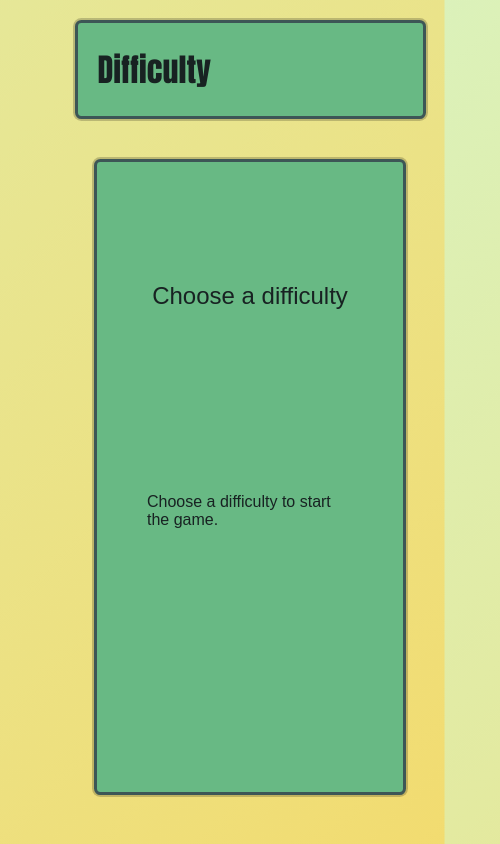
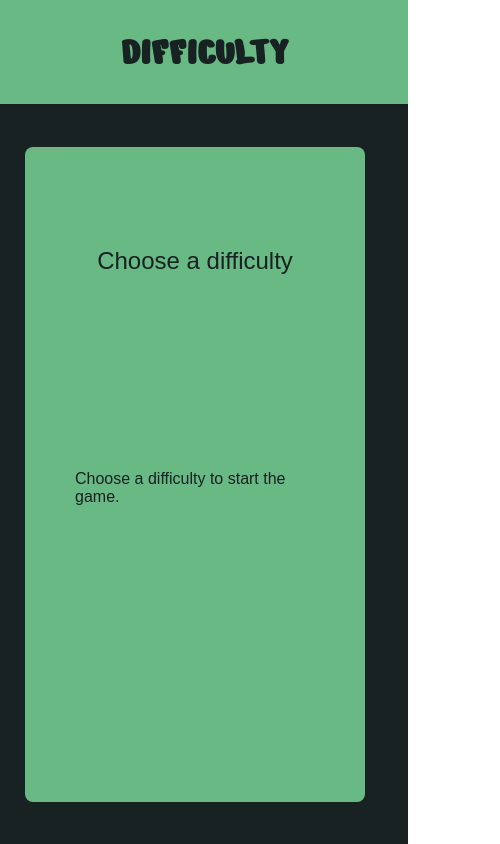
Before and after one commit to FerRomMu/React-QuizzApp-UsingApiRest, a React (Create React App) app: page / in a window 390 px wide. Shown: the whole page, 500 px wide, since content can reach past the window. Built offline with nearby package versions, Linux system fonts and the light colour scheme; no server answers.

Commit message:
Cambie los estilos para agregar otro fondo con ideas a futuro de que desaparezca en responsive.

```diff
--- a/src/App.css
+++ b/src/App.css
@@ -1,19 +1,44 @@
+@import url('https://fonts.googleapis.com/css2?family=Nerko+One&display=swap');
+
 * {
     box-sizing: border-box;
     font-family: 'Montserrat', sans-serif;
     font-weight: normal;
+    margin: 0;
 }
 
 body {
-    margin: 0;
+    width: 100vw;
+    height: 100vh;
+}
+
+#root {
+    width: 100%;
+    height: 100%;
+    display: flex;
+    justify-content: center;
+}
+
+.gameContainer {
+    display: flex;
+    align-items: center;
+    flex-direction: column;
+    width: 60%;
+    height: 100%;
+    min-width: 425px;
+    background-color: #182222;
+    z-index: 1000;
+    box-shadow: 0px 0px 4px 0px #182222;
+}
+
+.backgroundContainer {
+    position: absolute;
+    width: 100%;
+    height: 100%;
     background: linear-gradient(-45deg, #FED049, #CFFDE1);
     background-size: 400% 400%;
     animation: gradient 15s ease infinite;
-    width: 100vw;
-    height: 100vh;
-    min-width: 500px;
-    display: flex;
-    justify-content: center;
+    z-index: 1;
 }
 
 @keyframes gradient {
@@ -31,24 +56,25 @@ body {
 /*Boxes*/
 header, section, button {
     margin-bottom: 20px;
-    margin-top: 20px;
-    border: solid 3px;
     background: #68B984;
-    border-radius: 0.4em;
-    border-color: #3D5656;
-    box-shadow: 0px 0px 0px 2px rgba(0, 0, 0, 0.2);
     color: #182222;
+}
+
+section, button {
+    border-radius: 0.5em;
 }
 
 header {
     padding: 0.8px;
     padding-left: 20px;
-    width: 90vw;
+    width: 100%;
+    text-align: center;
+    box-shadow: 0px 0px 4px 0px #182222;
 }
 
 main {
     margin: auto;
-    width: 80vw;
+    width: 80%;
     height: 80vh;
     display: flex;
     flex-direction: column;
@@ -69,21 +95,9 @@ section {
 
 h1 {
     font-weight: bold;
-    font-family:Impact, 'Arial Narrow Bold', sans-serif;
-    font-size: 2em;
+    font-family: 'Nerko One';
+    font-size: 2.5em;
     margin: 0.67em 0;
-}
-
-.correctSection {
-    background-color: rgb(136, 255, 136);
-    color:#182222;
-    justify-content: center;
-}
-
-.incorrectSection {
-    background-color: rgb(228, 94, 94);
-    color:#182222;
-    justify-content: center;
 }
 
 .buttonsDiv {
--- a/src/App.js
+++ b/src/App.js
@@ -11,11 +11,14 @@ function App() {
   const hasEnded = quizz.hasEnded
 
   return (
-    <div>
-      { !difficulty? <Menu/> : null }
-      { difficulty && !hasEnded? <Questions/> : null }
-      { difficulty && hasEnded? <Results/> : null }
-    </div>
+    <>
+      <div className="gameContainer">
+        { !difficulty? <Menu/> : null }
+        { difficulty && !hasEnded? <Questions/> : null }
+        { difficulty && hasEnded? <Results/> : null }
+      </div>
+      <div className="backgroundContainer">???????</div>
+    </>
   );
 }
 
--- a/src/containers/menu/Menu.jsx
+++ b/src/containers/menu/Menu.jsx
@@ -18,7 +18,7 @@ const Menu = () => {
 
     return (
         <>
-            <Header title="Difficulty"/>
+            <Header title="DIFFICULTY"/>
             <main>
                 <QuestionSection subtitle="Choose a difficulty" texts={ ["Choose a difficulty to start the game."] } opts={ options } callback={ callback }/>
             </main>
--- a/src/containers/questions/Questions.jsx
+++ b/src/containers/questions/Questions.jsx
@@ -17,7 +17,7 @@ const Questions = () => {
 
     return (
         <>
-            <Header title="Questions"/>
+            <Header title="QUESTIONS"/>
             <main>
                 { onQuestion?
                     <QuestionSection subtitle={"Answer the question (" + (index+1) + "/" + getLength + ")"} texts={ [getQuestion] }
--- a/src/containers/results/Results.jsx
+++ b/src/containers/results/Results.jsx
@@ -12,7 +12,7 @@ const Results = () => {
     const callback = () => { resetDifficultyContext(); resetQuizz() }
     return (
         <>
-            <Header title="Result"/>
+            <Header title="RESULT"/>
             <main>
                 <QuestionSection subtitle={"Your final result"}
                 texts={ [
```
